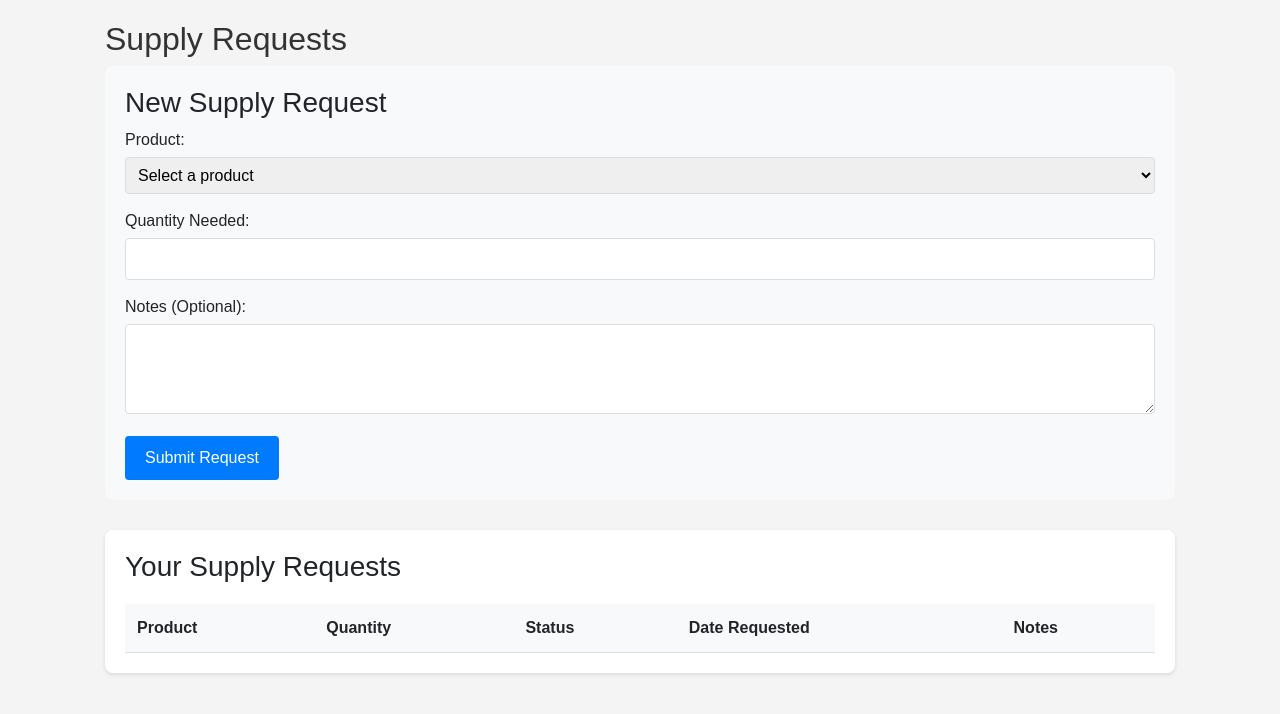
After one commit to slim-rie/SadWebApp, a Flask app: template website/templates/supplier_requests.html in a window 1280 px wide. The commit adds this page. Shown: the top 714 px of the page. Run offline with Flask 3, Linux system fonts and the light colour scheme; the template is opened without the code that fills it, so the values that code supplies are empty; some libraries are stand-ins or nearby versions.

Commit message:
supplier and secure accounts

```diff
--- a/website/static/supplier.css
+++ b/website/static/supplier.css
@@ -83,3 +83,84 @@ button:hover {
 .logout-button:hover {
   background-color: #c82333;
 }
+
+.supplier-container {
+    max-width: 1200px;
+    margin: 0 auto;
+    padding: 20px;
+}
+
+.request-form {
+    background: #f8f9fa;
+    padding: 20px;
+    border-radius: 8px;
+    margin-bottom: 30px;
+}
+
+.form-group {
+    margin-bottom: 15px;
+}
+
+.form-group label {
+    display: block;
+    margin-bottom: 5px;
+    font-weight: 500;
+}
+
+.form-group select,
+.form-group input,
+.form-group textarea {
+    width: 100%;
+    padding: 8px;
+    border: 1px solid #ddd;
+    border-radius: 4px;
+}
+
+.requests-table {
+    background: white;
+    padding: 20px;
+    border-radius: 8px;
+    box-shadow: 0 2px 4px rgba(0,0,0,0.1);
+}
+
+table {
+    width: 100%;
+    border-collapse: collapse;
+    margin-top: 20px;
+}
+
+th, td {
+    padding: 12px;
+    text-align: left;
+    border-bottom: 1px solid #ddd;
+}
+
+th {
+    background-color: #f8f9fa;
+    font-weight: 600;
+}
+
+.status-pending {
+    color: #ffc107;
+}
+
+.status-approved {
+    color: #28a745;
+}
+
+.status-completed {
+    color: #17a2b8;
+}
+
+.btn-primary {
+    background-color: #007bff;
+    color: white;
+    padding: 10px 20px;
+    border: none;
+    border-radius: 4px;
+    cursor: pointer;
+}
+
+.btn-primary:hover {
+    background-color: #0056b3;
+}
--- a/website/templates/home.html
+++ b/website/templates/home.html
@@ -31,7 +31,7 @@
         <li>
           <a href="{{url_for('auth.cart')}}">Cart (<span id="cartCount">0</span>)</a>
         </li>
-        <li><a href="{{ url_for('auth.login') }}">Logout</a></li>
+        <li><a href="{{ url_for('auth.logout') }}">Logout</a></li>
       </ul>
     </div>
   </div>
--- a/website/templates/supplier.html
+++ b/website/templates/supplier.html
@@ -15,7 +15,7 @@ content%} {% block head %}
   <body>
     <header>
       <h1>Supplier Stock Management</h1>
-      <a href="{{ url_for('auth.login') }}" class="logout-button">Logout</a>
+      <a href="{{ url_for('auth.logout') }}" class="logout-button">Logout</a>
     </header>
     <main>
       <section class="request">
--- /dev/null
+++ b/website/templates/supplier_requests.html
@@ -0,0 +1,66 @@
+{% extends "auth_base.html" %}
+{% block title %}Supply Requests{% endblock %}
+{% block content %}
+{% block head %}
+<link rel="stylesheet" href="{{ url_for('static', filename='supplier.css') }}" />
+{% endblock %}
+
+<div class="supplier-container">
+    <h2>Supply Requests</h2>
+
+    <!-- Request Form -->
+    <div class="request-form">
+        <h3>New Supply Request</h3>
+        <form method="POST" action="{{ url_for('views.create_supply_request') }}">
+            <div class="form-group">
+                <label for="product">Product:</label>
+                <select name="product_id" id="product" required>
+                    <option value="">Select a product</option>
+                    {% for product in products %}
+                    <option value="{{ product.id }}">{{ product.name }}</option>
+                    {% endfor %}
+                </select>
+            </div>
+
+            <div class="form-group">
+                <label for="quantity">Quantity Needed:</label>
+                <input type="number" name="quantity" id="quantity" min="1" required>
+            </div>
+
+            <div class="form-group">
+                <label for="notes">Notes (Optional):</label>
+                <textarea name="notes" id="notes" rows="3"></textarea>
+            </div>
+
+            <button type="submit" class="btn btn-primary">Submit Request</button>
+        </form>
+    </div>
+
+    <!-- Existing Requests Table -->
+    <div class="requests-table">
+        <h3>Your Supply Requests</h3>
+        <table>
+            <thead>
+                <tr>
+                    <th>Product</th>
+                    <th>Quantity</th>
+                    <th>Status</th>
+                    <th>Date Requested</th>
+                    <th>Notes</th>
+                </tr>
+            </thead>
+            <tbody>
+                {% for request in supply_requests %}
+                <tr>
+                    <td>{{ request.product.name }}</td>
+                    <td>{{ request.quantity_requested }}</td>
+                    <td class="status-{{ request.status }}">{{ request.status }}</td>
+                    <td>{{ request.request_date.strftime('%Y-%m-%d %H:%M') }}</td>
+                    <td>{{ request.notes or '-' }}</td>
+                </tr>
+                {% endfor %}
+            </tbody>
+        </table>
+    </div>
+</div>
+{% endblock %}
```
Also changed, not shown: create_admin_accounts.py (added, +59 -0 lines), migrations/versions/db5e7942eac1_add_feedback_model.py (added, +54 -0 lines), website/__init__.py (+24 -13 lines), website/auth.py (+51 -18 lines), website/config.py (added, +11 -0 lines), website/models.py (+14 -0 lines), website/templates/base.html (+7 -2 lines), website/templates/feedback.html (deleted, +0 -89 lines), website/views.py (+44 -3 lines), 1 other file.
